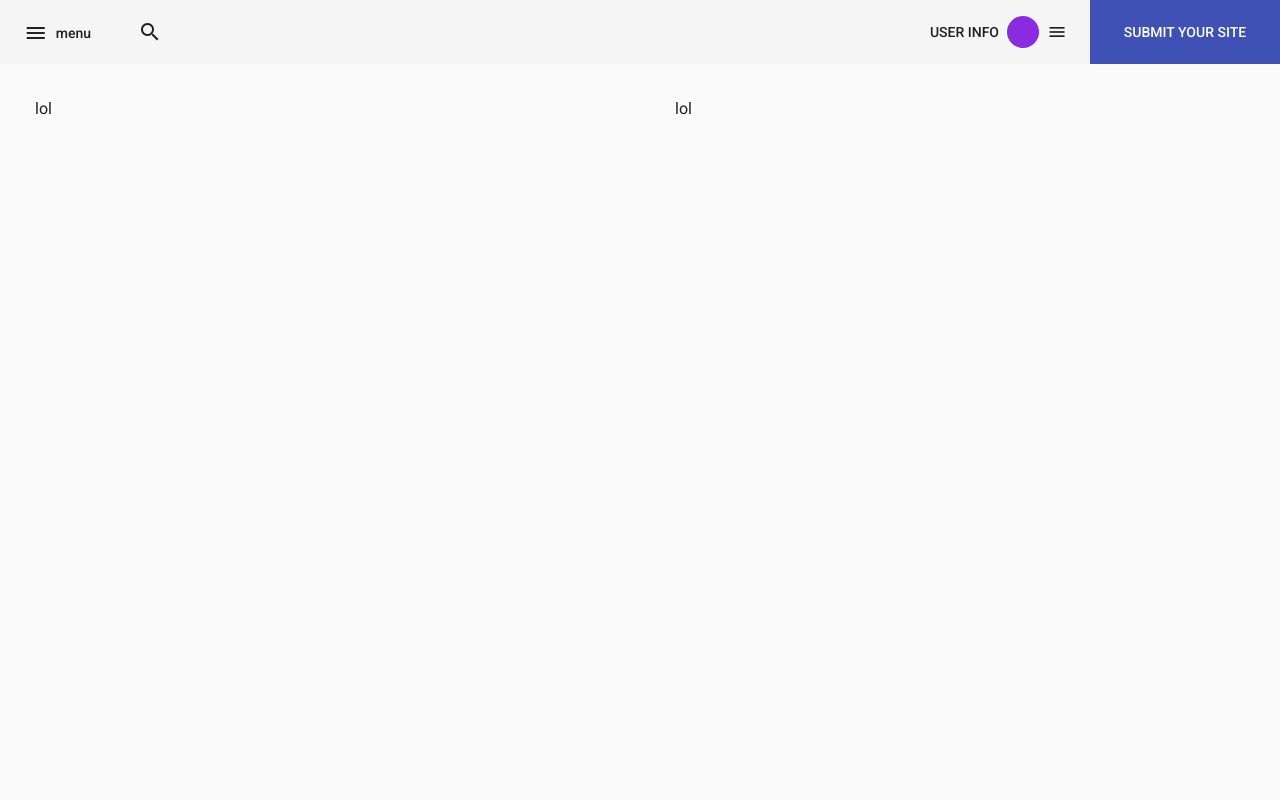
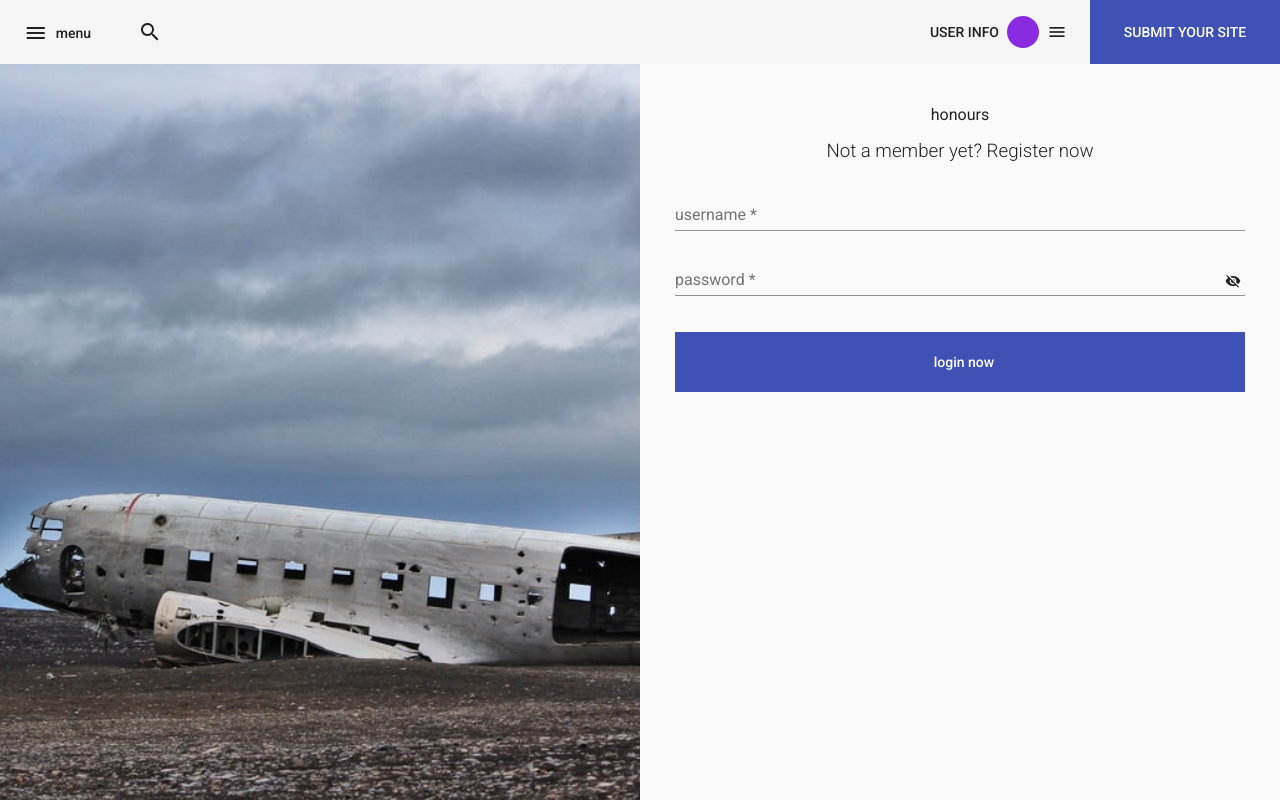
Before and after one commit to ThukuWakogi/honours-face, an Angular app: page /login in a window 1280 px wide. Built offline with nearby package versions, Linux system fonts and the light colour scheme.

Commit message:
complete login ui

```diff
--- a/src/app/pages/login/login.component.html
+++ b/src/app/pages/login/login.component.html
@@ -1,4 +1,32 @@
 <div class="cstm-auth-container">
-  <div class="cstm-auth-pic cstm-auth-pic-login">lol</div>
-  <div class="cstm-auth-form">lol</div>
-</div>
+    <div class="cstm-auth-pic cstm-auth-pic-login"></div>
+    <div class="cstm-auth-form">
+      <p>honours</p>
+      <h3>Not a member yet? Register now</h3>
+      <form [formGroup]=loginForm>
+        <mat-form-field>
+          <input matInput placeholder="username" type="text" formControlName="username">
+        </mat-form-field>
+        <mat-form-field>
+          <input
+            matInput
+            placeholder="password"
+            [type]="showPassword ? 'text' : 'password'"
+            formControlName="password"
+          >
+          <button
+            mat-icon-button
+            matSuffix
+            (click)="showPassword = !showPassword"
+            type="button"
+          >
+            <mat-icon>{{ showPassword ? 'visibility_on' : 'visibility_off' }}</mat-icon>
+          </button>
+        </mat-form-field>
+        <button type="submit" mat-raised-button color="primary">
+          <mat-progress-spinner mode="indeterminate" diameter="25" *ngIf="sendingRequest"></mat-progress-spinner>
+          <span>login now</span>
+        </button>
+      </form>
+    </div>
+  </div>
--- a/src/app/pages/login/login.component.scss
+++ b/src/app/pages/login/login.component.scss
@@ -0,0 +1,9 @@
+.cstm-auth-pic-login {
+  background-image: url('../../../assets/images/photo-1504224400381-0d6a990b8ff1.jpg');
+  background-size: cover;
+  background-position: center;
+}
+
+:host ::ng-deep mat-progress-spinner circle {
+  stroke: white;
+}
--- a/src/app/pages/login/login.component.ts
+++ b/src/app/pages/login/login.component.ts
@@ -1,4 +1,5 @@
 import { Component, OnInit } from '@angular/core';
+import { FormGroup, Validators, FormControl } from '@angular/forms';
 
 @Component({
   selector: 'app-login',
@@ -6,10 +7,18 @@ import { Component, OnInit } from '@angular/core';
   styleUrls: ['./login.component.scss']
 })
 export class LoginComponent implements OnInit {
+  showPassword = false
+  sendingRequest = false
+  loginForm: FormGroup
 
   constructor() { }
 
   ngOnInit() {
+    this.loginForm = new FormGroup({
+      username: new FormControl('', [Validators.required]),
+      password: new FormControl('', [Validators.required])
+    })
   }
 
+  private f(): any {return this.loginForm.controls}
 }
```
Also changed, not shown: src/assets/images/photo-1504224400381-0d6a990b8ff1.jpg (added).
